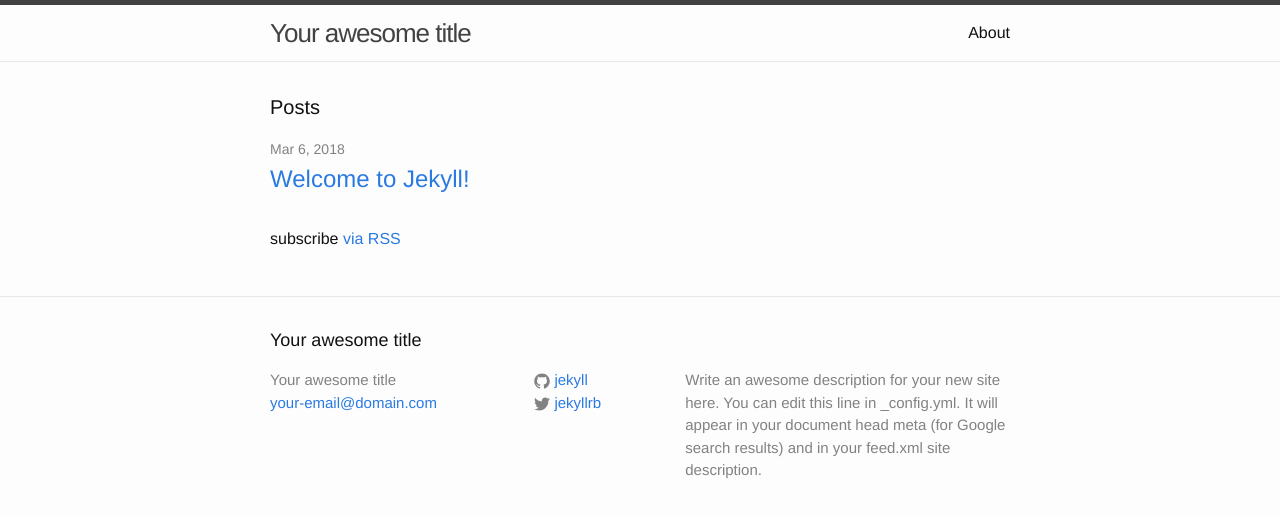
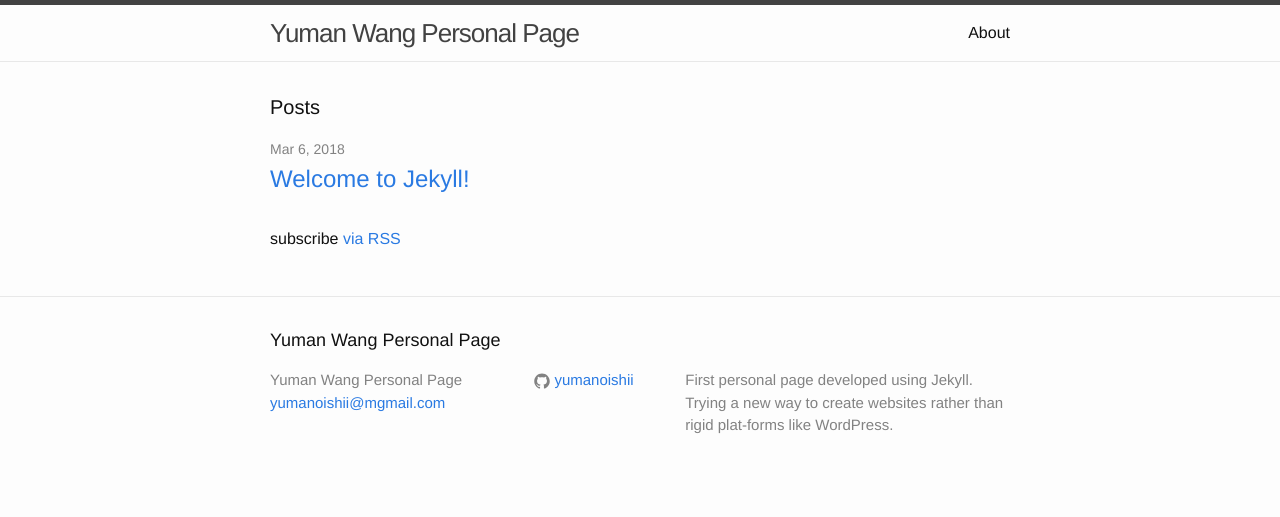
Before and after one commit to yumanoishii/yumanoishii.github.io, a Jekyll site: the page built from index.html, in a window 1280 px wide. Shown: the top 517 px of the page. Built offline with Jekyll 4.4.1, drawn with Linux system fonts in a browser that asks for light colours.

Commit message:
Updated with some site info on config

```diff
--- a/_config.yml
+++ b/_config.yml
@@ -6,16 +6,14 @@
 # 'jekyll serve'. If you change this file, please restart the server process.
 
 # Site settings
-title: Your awesome title
-email: your-email@domain.com
+title: Yuman Wang Personal Page
+email: yumanoishii@mgmail.com
 description: > # this means to ignore newlines until "baseurl:"
-  Write an awesome description for your new site here. You can edit this
-  line in _config.yml. It will appear in your document head meta (for
-  Google search results) and in your feed.xml site description.
+ First personal page developed using Jekyll. Trying a new way to create websites rather than rigid plat-forms like WordPress.
 baseurl: "" # the subpath of your site, e.g. /blog
-url: "http://yourdomain.com" # the base hostname & protocol for your site
-twitter_username: jekyllrb
-github_username:  jekyll
+url: "http://yumanoishii.github.io" # the base hostname & protocol for your site
+twitter_username:
+github_username:  yumanoishii
 
 # Build settings
 markdown: kramdown
```
